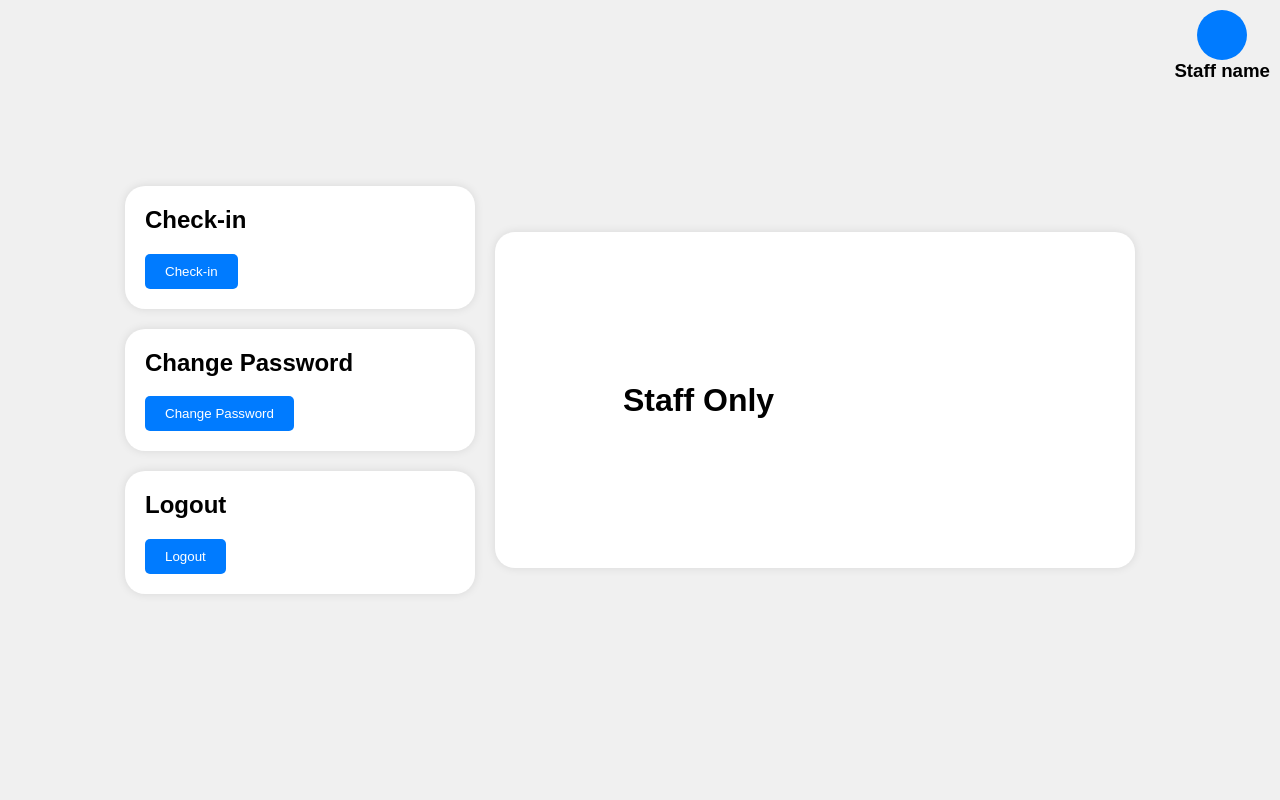
After one commit to BrianNguyen1507/MovieBooking_AdministrationPage, a PHP site: page /staff-site/Views/MenuPage.php in a window 1280 px wide. The commit adds this page. Run offline with PHP 8.4, Linux system fonts and the light colour scheme.

Commit message:
add: staff page

```diff
--- /dev/null
+++ b/assets/css/staff.css
@@ -0,0 +1,72 @@
+body {
+    font-family: Arial, sans-serif;
+    margin: 0;
+    padding: 0;
+    background-color: #f0f0f0;
+}
+
+.outer-container {
+    display: flex;
+    justify-content: center;
+    align-items: center;
+    height: 100vh;
+}
+
+.inner-container {
+    width: 350px;
+    position: relative;
+}
+
+.container {
+    margin-bottom: 20px;
+    padding: 20px;
+    background-color: #fff;
+    border-radius: 20px;
+    box-shadow: 0 0 10px rgba(0, 0, 0, 0.1);
+}
+
+h2 {
+    margin-top: 0;
+}
+
+button {
+    padding: 10px 20px;
+    border: none;
+    background-color: #007bff;
+    color: #fff;
+    border-radius: 5px;
+    cursor: pointer;
+}
+
+button:hover {
+    background-color: #0056b3;
+}
+
+.avatar-container {
+    position: absolute;
+    top: 10px;
+    right: 10px;
+    display: flex;
+    flex-direction: column;
+    align-items: center;
+}
+
+.avatar {
+    width: 50px;
+    height: 50px;
+    border-radius: 50%;
+    background-color: #007bff;
+    margin-bottom: 0;
+}
+
+h3 {
+    margin: 0;
+}
+ .right-container {
+    width: 30%;
+    background-color: #fff;
+    border-radius: 20px;
+    padding:10%;
+    margin: 20px;
+    box-shadow: 0 0 10px rgba(0, 0, 0, 0.1);
+}
--- /dev/null
+++ b/staff-site/Views/MenuPage.php
@@ -0,0 +1,41 @@
+<!DOCTYPE html>
+<html lang="en">
+
+<head>
+    <meta charset="UTF-8">
+    <meta name="viewport" content="width=device-width, initial-scale=1.0">
+    <title>STAFF SITE</title>
+    <link rel="stylesheet" href="../../assets/css/staff.css">
+</head>
+
+<body>
+    <div class="outer-container">
+        <div class="inner-container">
+            <div class="container">
+                <h2>Check-in</h2>
+                <button onclick="alert('Checked in!')">Check-in</button>
+            </div>
+
+            <div class="container">
+                <h2>Change Password</h2>
+                <button onclick="alert('Password Changed!')">Change Password</button>
+            </div>
+
+            <div class="container">
+                <h2>Logout</h2>
+                <button onclick="alert('Logged out!')">Logout</button>
+            </div>
+
+        </div>
+        <div class="right-container">
+            <h1>Staff Only</h1>
+        </div>
+        <div class="avatar-container">
+            <div class="avatar"></div>
+            <h3>Staff name</h3>
+        </div>
+    </div>
+
+</body>
+
+</html>
```
Also changed, not shown: Views/login.php (+12 -4 lines).
